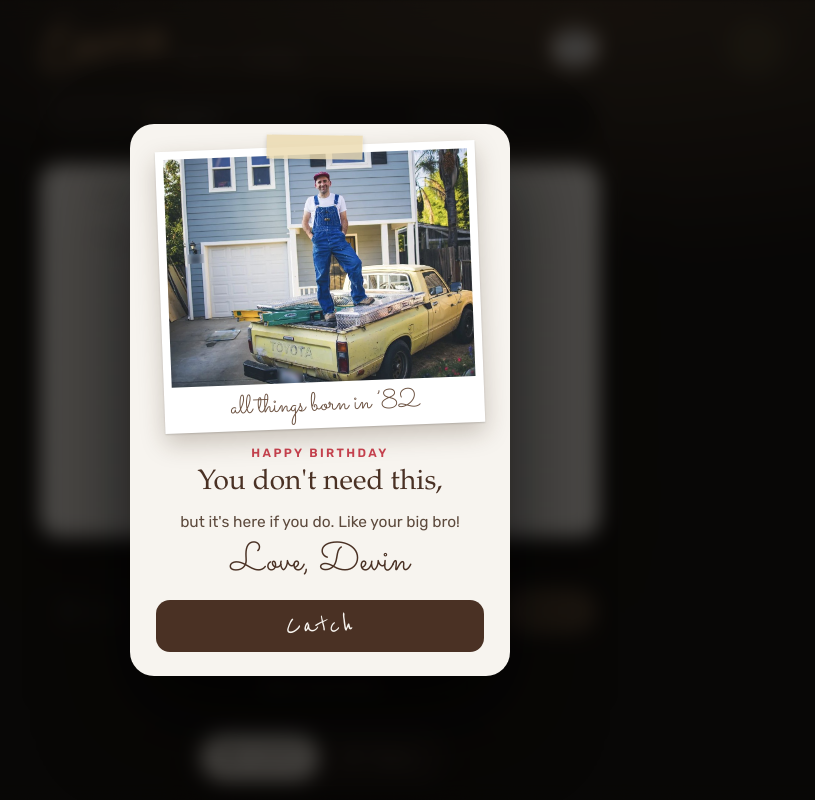
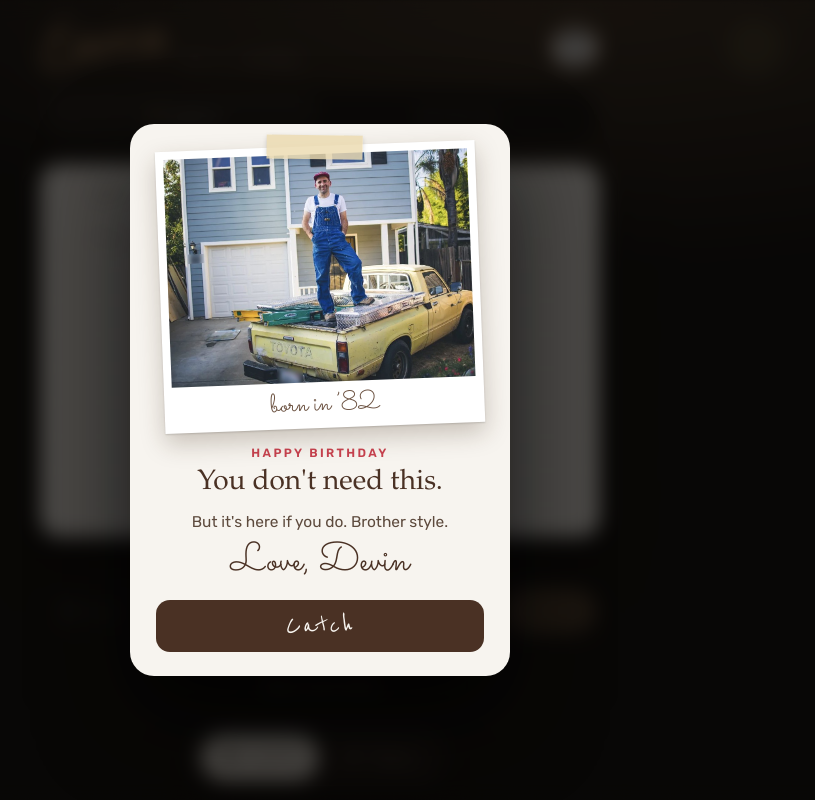
Before and after one commit to devinfarren-crypto/voice-note, a Next.js app: page / in a window 1280 px wide. Shown: the whole page, without its empty margins (320-1135 px from the left). Built offline with nearby package versions, Linux system fonts and the light colour scheme; a web font is replaced by a local one.

Commit message:
Birthday card: “born in ’82” and “Brother style.”
Co-Authored-By: Claude Opus 5.5 <noreply@anthropic.com>
Claude-Session: https://claude.ai/code/session_011M9UzJLGvah44JbZv3Jby6

```diff
--- a/app/components/BirthdayCard.tsx
+++ b/app/components/BirthdayCard.tsx
@@ -38,11 +38,11 @@ export default function BirthdayCard({ forceOpen, onClose }: { forceOpen: boolea
         <figure className="polaroid">
           {/* eslint-disable-next-line @next/next/no-img-element */}
           <img src="justin-truck.jpg" alt={`${TO} standing in the bed of his yellow Toyota pickup`} />
-          <figcaption>all things born in ’82</figcaption>
+          <figcaption>born in ’82</figcaption>
         </figure>
         <div className="eyebrow">Happy birthday</div>
-        <h2 id="gift-title">You don&apos;t need this,</h2>
-        <p>but it&apos;s here if you do. Like your big bro!</p>
+        <h2 id="gift-title">You don&apos;t need this.</h2>
+        <p>But it&apos;s here if you do. Brother style.</p>
         <div className="sig">Love, {FROM}</div>
         <button type="button" onClick={close}>
           Catch
```
